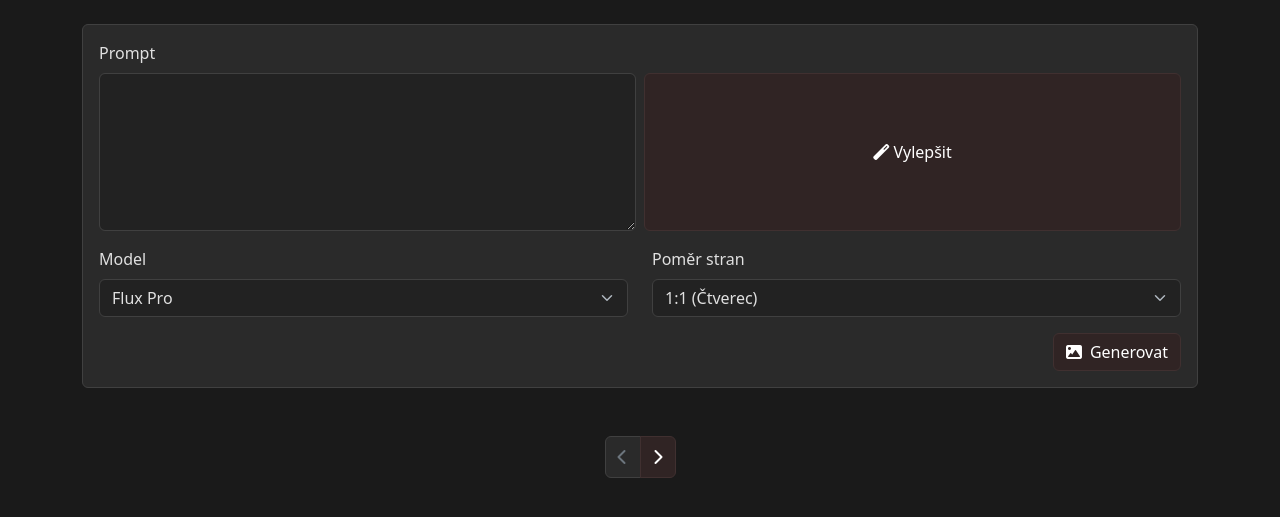
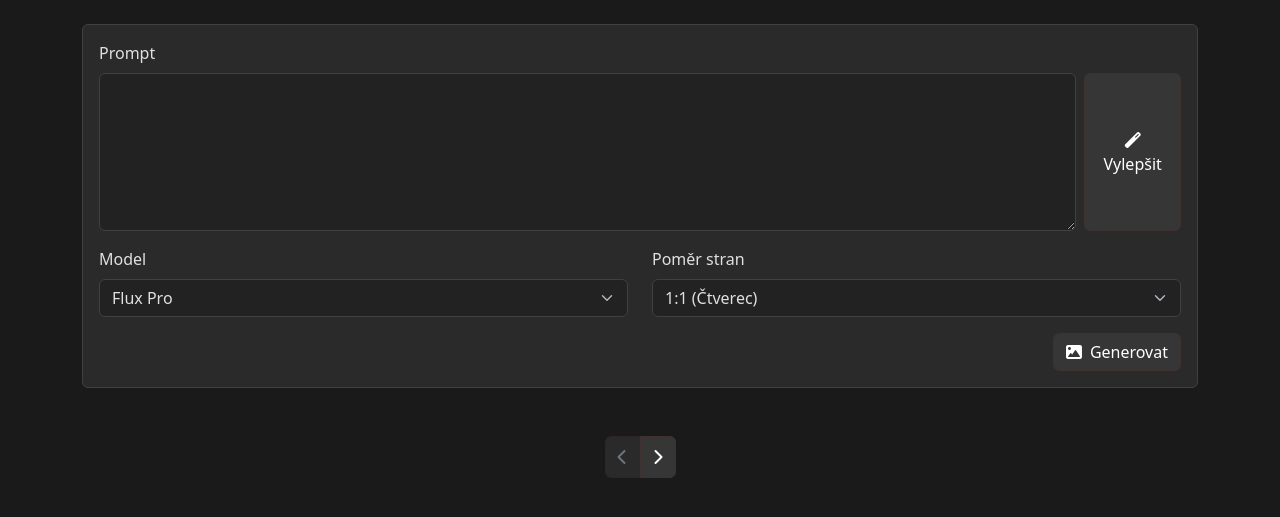
Before and after one commit to pendialek/replicate-ai, a Flask app: page / in a window 1280 px wide. Shown: the part 153-670 px from the top of the page. Run offline with Flask 3, Linux system fonts and the light colour scheme; data that the repository does not hold is empty; parts of the project's set-up code (start-up, migrations or seed data) failed here and were passed over; some libraries are stand-ins or nearby versions.

Commit message:
Color improvements of buttons

```diff
--- a/templates/index.html
+++ b/templates/index.html
@@ -45,19 +45,19 @@
         }
 
         .btn-primary, #improvePrompt, .page-link {
-            background-color: #302424;
+            background-color: #373636;
             border-color: #403030;
             color: white;
         }
 
         .btn-primary:hover, #improvePrompt:hover, .page-link:hover {
-            background-color: #251c1c;
+            background-color: #222222;
             border-color: #302424;
             color: white;
         }
 
         .btn-primary:focus, #improvePrompt:focus, .page-link:focus {
-            background-color: #251c1c;
+            background-color: #222222;
             border-color: #302424;
             color: white;
             box-shadow: 0 0 0 0.25rem rgba(48, 36, 36, 0.25);
@@ -72,13 +72,13 @@
         }
 
         .page-item.active .page-link {
-            background-color: #251c1c;
+            background-color: #2a2a2a;
             border-color: #302424;
         }
 
         .page-item.disabled .page-link {
             background-color: #2a2a2a;
-            border-color: #404040;
+            border-color: #302424;
             color: #6c757d;
         }
 
@@ -226,8 +226,8 @@
                                     <!-- Textarea: roste na desktopu, plná šířka a mezera dole na mobilu -->
                                     <textarea class="form-control flex-grow-1 mb-2 mb-md-0" id="prompt" rows="6" style="resize: vertical;" required></textarea>
                                     <!-- Tlačítko: auto šířka a mezera vlevo na desktopu, plná šířka na mobilu -->
-                                    <button class="btn btn-outline-secondary w-100 w-md-auto ms-md-2" type="button" id="improvePrompt">
-                                        <i class="fas fa-magic"></i> Vylepšit
+                                    <button class="btn btn-outline-secondary w-md-auto ms-md-2" type="button" id="improvePrompt">
+                                        <i class="fa fa-magic"></i> Vylepšit
                                     </button>
                                 </div>
                             </div>
```
